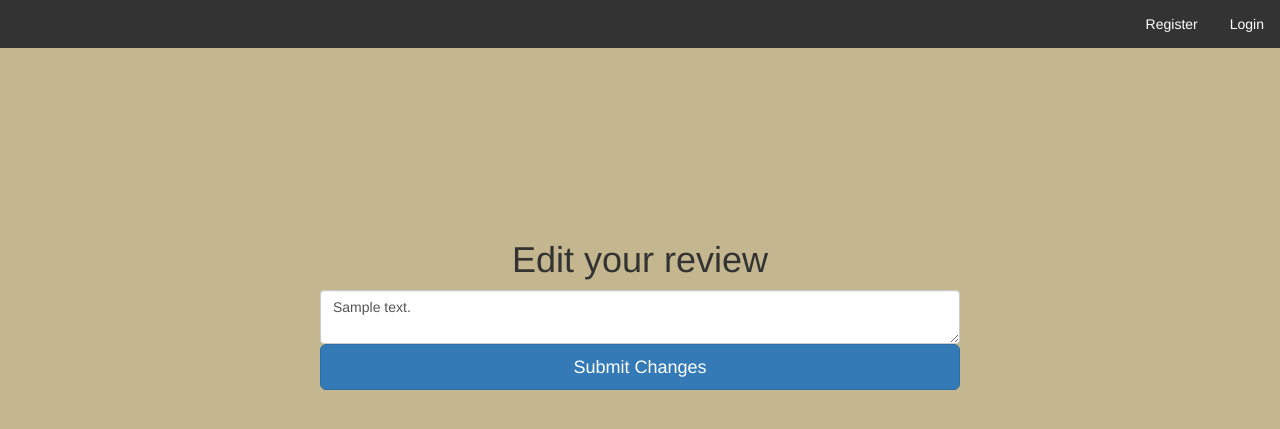
After one commit to azaria-dedmon/covid-19, a Flask app: page /edit/review/1 in a window 1280 px wide. The commit adds this page. Shown: the top 429 px of the page. Run offline with Flask 2, Linux system fonts and the light colour scheme; tables that the repository leaves empty hold one stand-in row (values such as "Sample post"); some libraries are stand-ins or nearby versions.

Commit message:
review edit

```diff
--- a/app/__init__.py
+++ b/app/__init__.py
@@ -3,7 +3,7 @@ import os
 import requests
 from flask import Flask, session, g, render_template, redirect, request, flash
 from flask_bcrypt import Bcrypt
-from forms import RegisterUser, LoginUser, EditUser, DeleteUser
+from forms import RegisterUser, LoginUser, EditUser, DeleteUser, EditReview
 from models import connect_db, User, db, testing_states, Review
 from config import config
 from sqlalchemy.exc import IntegrityError
@@ -192,3 +192,14 @@ def get_location_reviews():
     address = request.args.get('address')
     reviews = Review.query.filter_by(location=address).all()
     return render_template('reviews/location_review.html', reviews=reviews,  address=address)
+
+@app.route('/edit/review/<int:review_id>', methods=["GET", "POST"])
+def edit_user_review(review_id):
+    review = Review.query.get(review_id)
+    form = EditReview(obj=review)
+    if g.user and form.validate_on_submit():
+        review.description = form.description.data
+        db.session.commit()
+        return redirect('/user')
+
+    return render_template('reviews/edit_review.html', form=form)
--- /dev/null
+++ b/app/templates/reviews/edit_review.html
@@ -0,0 +1,18 @@
+{% extends 'base.html' %}
+{% block content %}
+<div class="form">
+    <h1>Edit your review</h1>
+    <form method="POST" id='login-form'>
+        {{ form.hidden_tag() }}
+            {% for field in form if field.widget.input_type != 'hidden' %}
+                {% for error in field.errors %}
+                    <span class="text-danger">{{ error }}</span>
+                {% endfor %}
+                {{ field(placeholder=field.label.text, class="form-control") }}
+            {% endfor %}
+        <button class="btn btn-primary btn-block btn-lg">Submit Changes</button>
+    </form>
+    </div>
+</body>
+</html>
+{% endblock %}
--- a/app/templates/reviews/location_review_id.html
+++ b/app/templates/reviews/location_review_id.html
@@ -7,6 +7,7 @@
             <p>
                 <span id="review_user">For {{ review.location }}</span><br>
                 <span id="review_user">You said </span>"{{ review.description }}"
+                <a href="/edit/review/{{review.id}}">Edit Review</a>
             </p>
         {% endfor %}
     </div>
--- a/forms.py
+++ b/forms.py
@@ -1,5 +1,5 @@
 from flask_wtf import FlaskForm
-from wtforms import StringField, PasswordField, SelectField
+from wtforms import StringField, PasswordField, SelectField, TextAreaField
 from wtforms.validators import DataRequired
 from models import testing_states
 
@@ -34,3 +34,7 @@ class EditUser(FlaskForm):
 class DeleteUser(FlaskForm):
     """Form for checking user's password before account deletion"""
     password = PasswordField('Password')
+
+class EditReview(FlaskForm):
+    """Form for editing user reviews"""
+    description = TextAreaField('Description')
```
Also changed, not shown: tests/test_user_views.py (+22 -0 lines).
